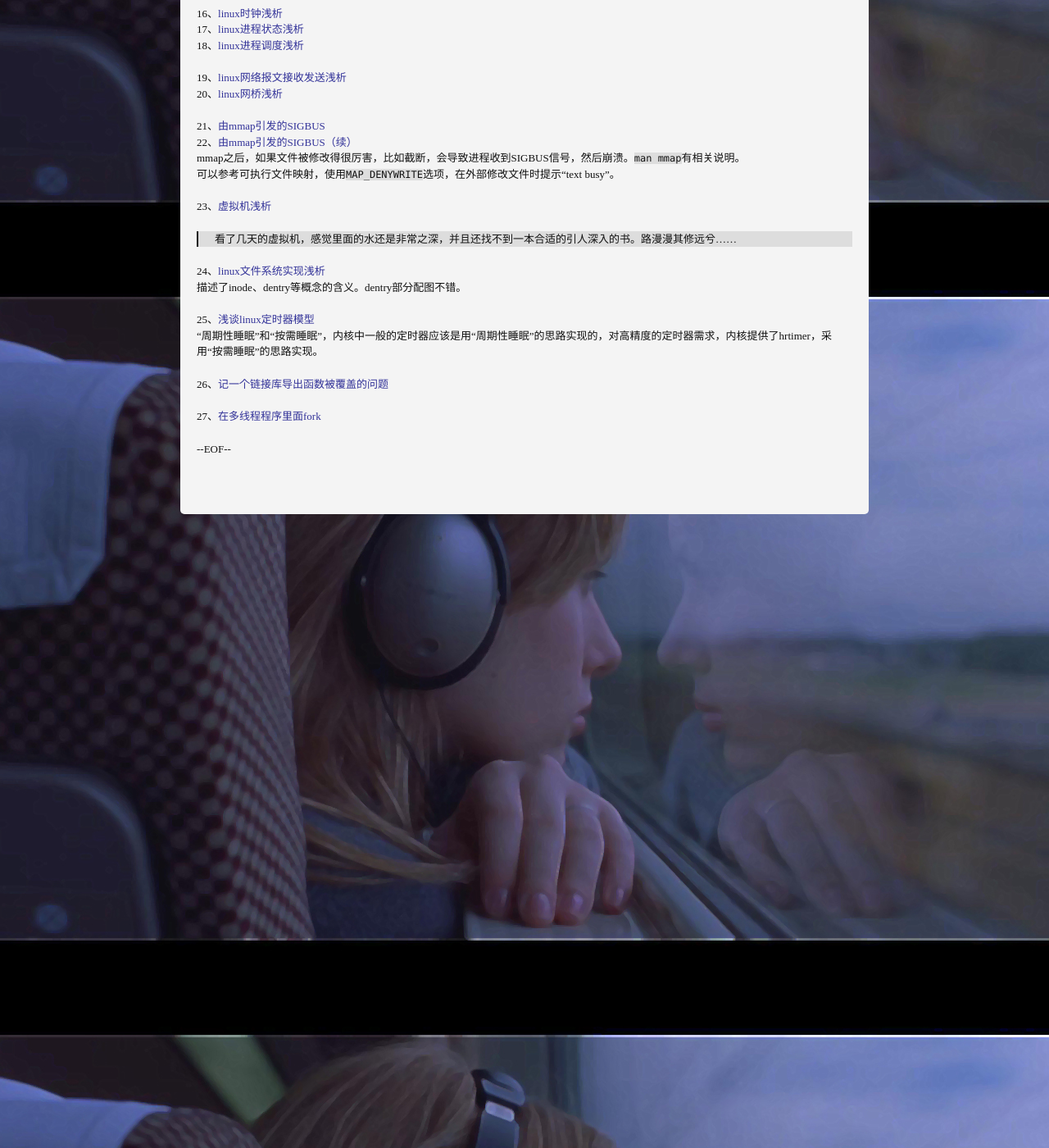
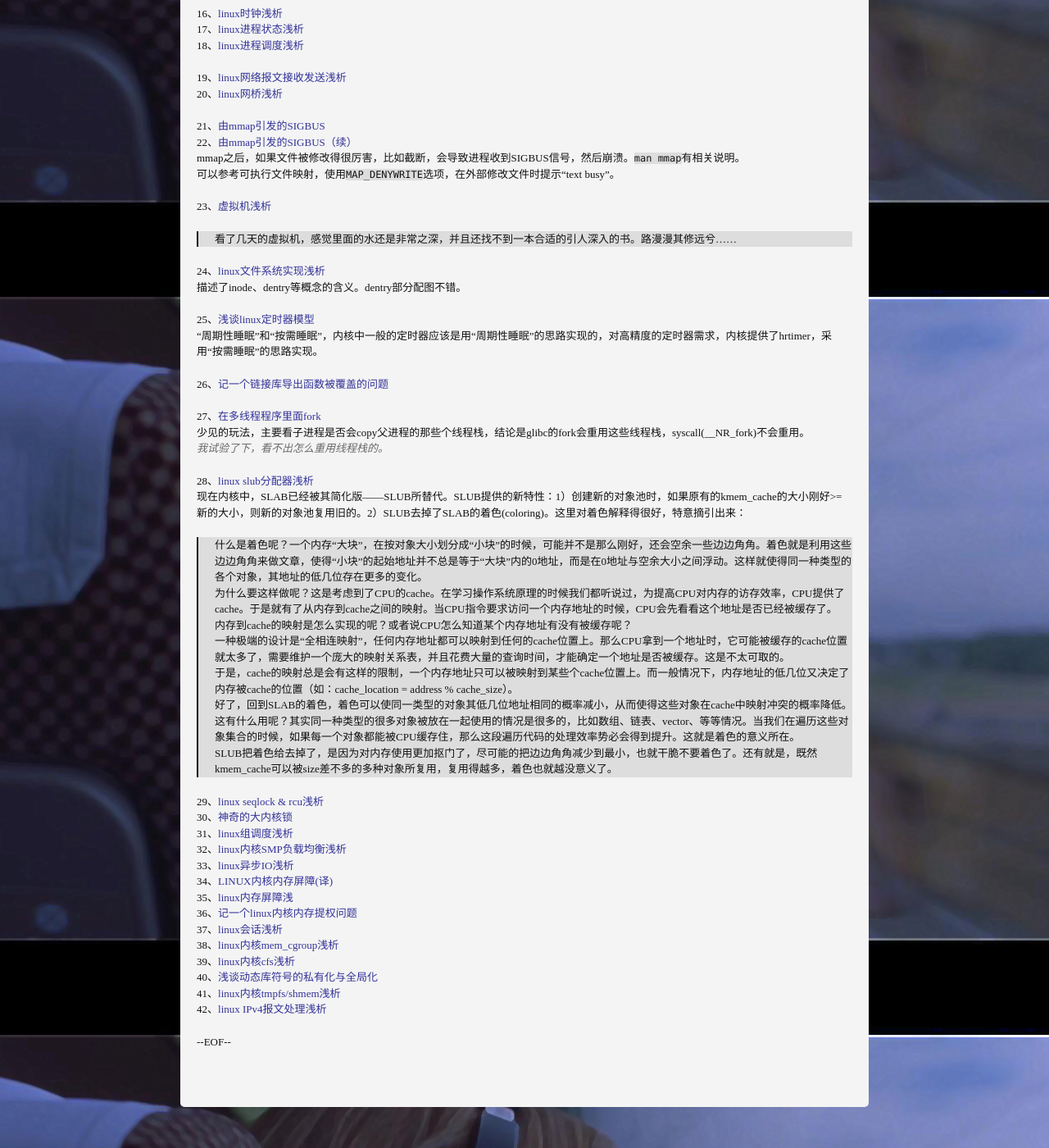
Before and after one commit to tfengmao/xanfeng, a Jekyll site: the page built from _posts/2012-11-24-kouu-posts.md, in a window 1280 px wide and 1400 px high, scrolled down 1496 px. Shown: the whole window at 82% size. Built offline with Jekyll 4.4.1, drawn with Linux system fonts in a browser that asks for light colours; Markdown is read by kramdown in place of the engine named in the settings; comment, search, counter and statistics services are not loaded.

Commit message:
record all kouu post before 11.24

```diff
--- a/_posts/2012-11-24-kouu-posts.md
+++ b/_posts/2012-11-24-kouu-posts.md
@@ -89,3 +89,31 @@ mmap之后，如果文件被修改得很厉害，比如截断，会导致进程
 26、[记一个链接库导出函数被覆盖的问题](http://hi.baidu.com/_kouu/item/977755130f1f44fd756a84d9)
 
 27、[在多线程程序里面fork](http://hi.baidu.com/_kouu/item/358716f4c5f0cd0ec6dc45d0)
+少见的玩法，主要看子进程是否会copy父进程的那些个线程栈，结论是glibc的fork会重用这些线程栈，syscall(\_\_NR\_fork)不会重用。
+*我试验了下，看不出怎么重用线程栈的。*
+
+28、[linux slub分配器浅析](http://hi.baidu.com/_kouu/item/7c0cf80d4d29c7e1ff240dd1)
+现在内核中，SLAB已经被其简化版——SLUB所替代。SLUB提供的新特性：1）创建新的对象池时，如果原有的kmem\_cache的大小刚好>=新的大小，则新的对象池复用旧的。2）SLUB去掉了SLAB的着色(coloring)。这里对着色解释得很好，特意摘引出来：
+> 什么是着色呢？一个内存“大块”，在按对象大小划分成“小块”的时候，可能并不是那么刚好，还会空余一些边边角角。着色就是利用这些边边角角来做文章，使得“小块”的起始地址并不总是等于“大块”内的0地址，而是在0地址与空余大小之间浮动。这样就使得同一种类型的各个对象，其地址的低几位存在更多的变化。
+> 为什么要这样做呢？这是考虑到了CPU的cache。在学习操作系统原理的时候我们都听说过，为提高CPU对内存的访存效率，CPU提供了cache。于是就有了从内存到cache之间的映射。当CPU指令要求访问一个内存地址的时候，CPU会先看看这个地址是否已经被缓存了。
+> 内存到cache的映射是怎么实现的呢？或者说CPU怎么知道某个内存地址有没有被缓存呢？
+> 一种极端的设计是“全相连映射”，任何内存地址都可以映射到任何的cache位置上。那么CPU拿到一个地址时，它可能被缓存的cache位置就太多了，需要维护一个庞大的映射关系表，并且花费大量的查询时间，才能确定一个地址是否被缓存。这是不太可取的。
+> 于是，cache的映射总是会有这样的限制，一个内存地址只可以被映射到某些个cache位置上。而一般情况下，内存地址的低几位又决定了内存被cache的位置（如：cache_location = address % cache_size）。
+> 好了，回到SLAB的着色，着色可以使同一类型的对象其低几位地址相同的概率减小，从而使得这些对象在cache中映射冲突的概率降低。
+> 这有什么用呢？其实同一种类型的很多对象被放在一起使用的情况是很多的，比如数组、链表、vector、等等情况。当我们在遍历这些对象集合的时候，如果每一个对象都能被CPU缓存住，那么这段遍历代码的处理效率势必会得到提升。这就是着色的意义所在。
+> SLUB把着色给去掉了，是因为对内存使用更加抠门了，尽可能的把边边角角减少到最小，也就干脆不要着色了。还有就是，既然kmem_cache可以被size差不多的多种对象所复用，复用得越多，着色也就越没意义了。
+
+29、[linux seqlock & rcu浅析](http://hi.baidu.com/_kouu/item/0b99dae513c2b4b52f140bd1)
+30、[神奇的大内核锁](http://hi.baidu.com/_kouu/item/91c7be36166f4c149cc65ed9)
+31、[linux组调度浅析](http://hi.baidu.com/_kouu/item/0fe32610e493314be75e06d1)
+32、[linux内核SMP负载均衡浅析](http://hi.baidu.com/_kouu/item/479891211a84e3c9a5275ad9)
+33、[linux异步IO浅析](http://hi.baidu.com/_kouu/item/2b3cfecd49c17d10515058d9)
+34、[LINUX内核内存屏障(译)](http://hi.baidu.com/_kouu/item/2b97ac2385f64550c38d59d9)
+35、[linux内存屏障浅](http://hi.baidu.com/_kouu/item/7a796014bdb6d78d88a956d9)
+36、[记一个linux内核内存提权问题](http://hi.baidu.com/_kouu/item/4e96b87580328244ef1e53d9)
+37、[linux会话浅析](http://hi.baidu.com/_kouu/item/23d381ad402ea5716cd455d9)
+38、[linux内核mem_cgroup浅析](http://hi.baidu.com/_kouu/item/23d381ad402ea5716cd455d9)
+39、[linux内核cfs浅析](http://hi.baidu.com/_kouu/item/055bd19af9f6b9dc1f4271d1)
+40、[浅谈动态库符号的私有化与全局化](http://hi.baidu.com/_kouu/item/c8bcb4f06b4bdb2d743c4cd9)
+41、[linux内核tmpfs/shmem浅析](http://hi.baidu.com/_kouu/item/d193eab1216628422aebe31d)
+42、[linux IPv4报文处理浅析](http://hi.baidu.com/_kouu/item/a811d3b66f34d5a5eaba93db)
```
